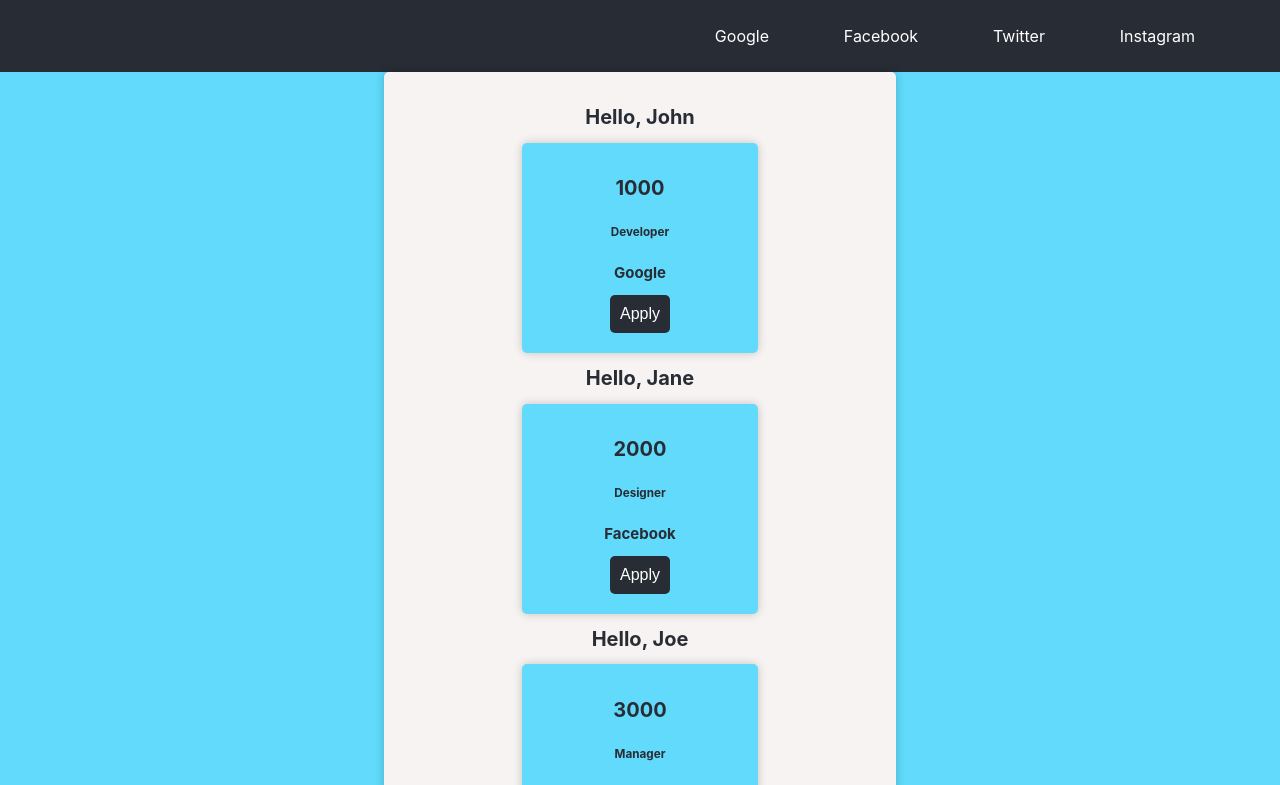
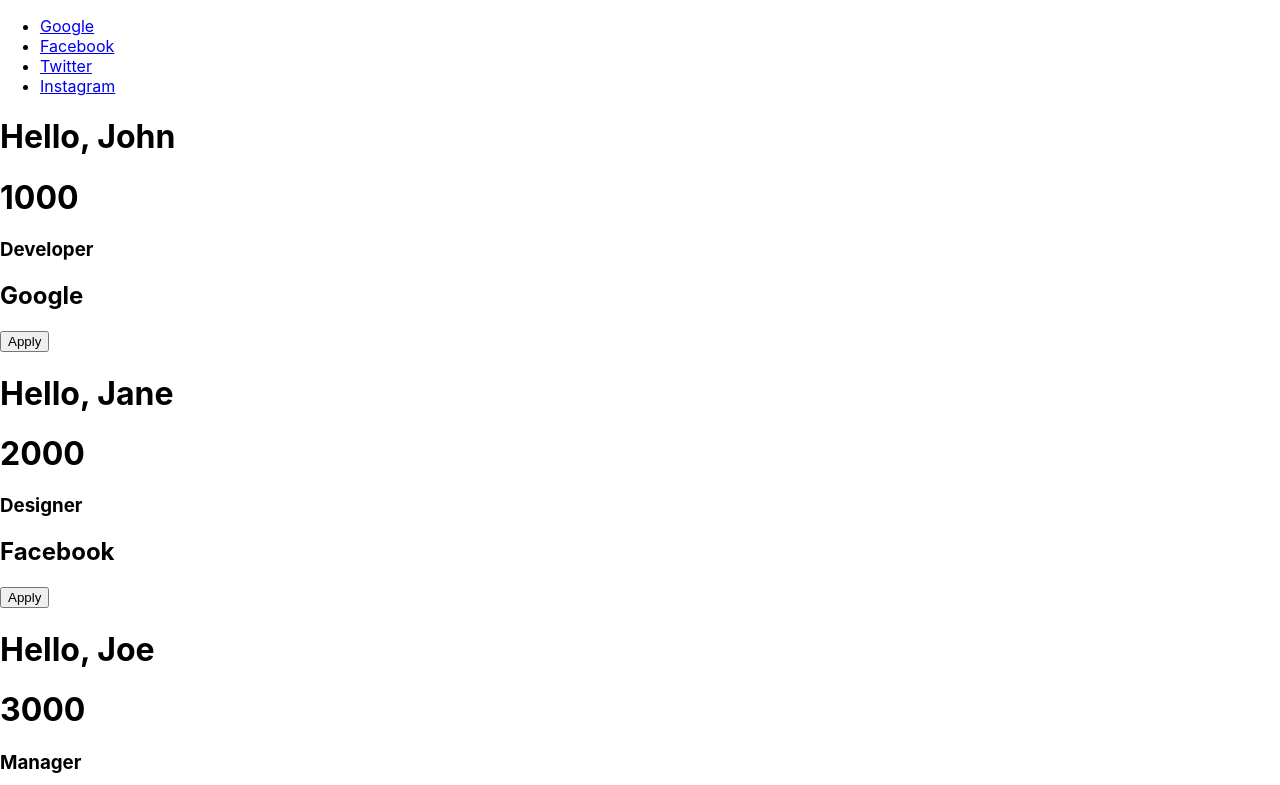
Before and after one commit to danieldraganweb/my-app, a React (Create React App) app: page / in a window 1280 px wide. Shown: the top 785 px of the page. Built offline with nearby package versions, Linux system fonts and the light colour scheme.

Commit message:
css delete error

```diff
--- a/src/App.css
+++ b/src/App.css
@@ -1,97 +1,3 @@
-.App {
-  display: flex;
-  flex-direction: column;
-  min-height: 100vh;
-  align-items: center;
-  background-color: #61dafb;
-  color: #282c34;
-}
-
-.main-nav {
-  display: flex;
-  flex-direction: row;
-  justify-content: space-between;
-  width: 100%;
-  background-color: #282c34;
-  color: white;
-  padding: 10px;
-  box-sizing: border-box;
-  width: 100%;
-}
-
-.main-nav ul {
-  display: flex;
-  align-items: center;
-  flex-direction: row;
-  justify-content: space-evenly;
-  list-style: none;
-  padding: 0;
-  width: 50%;
-  margin-left: 50%;
-}
-
-.main-nav a {
-  color: white;
-  text-decoration: none;
-  cursor: pointer;
-}
-button {
-  background-color: #282c34;
-  color: white;
-  border: none;
-  cursor: pointer;
-  padding: 10px;
-  font-size: 16px;
-  border-radius: 5px;
-  margin: 0 10px;
-}
-
-button:hover {
-  background-color: whitesmoke;
-  color: rgb(0, 0, 0);
-}
-
-.copyright {
-  position: float;
-  bottom: 0;
-  width: 100%;
-  background-color: #282c34;
-  color: white;
-  padding: 10px;
-  box-sizing: border-box;
-  text-align: center;
-  overflow: hidden;
-  margin-top: 20px;
-}
-.container {
-  margin-top: 20px;
-  display: flex;
-  flex-direction: column;
-  align-items: center;
-  justify-content: space-evenly;
-  width: 40%;
-  margin: 0 auto;
-  padding: 20px;
-  box-sizing: border-box;
-  background-color: rgb(247, 243, 243);
-  border-radius: 5px;
-  box-shadow: 0 0 10px rgba(0, 0, 0, 0.2);
-  font-size: x-small;
-}
-.job {
-  display: flex;
-  flex-direction: column;
-  align-items: center;
-  justify-content: space-evenly;
-  width: 50%;
-  margin: 0 auto;
-  padding: 20px;
-  box-sizing: border-box;
-  background-color: #61dafb;
-  border-radius: 5px;
-  box-shadow: 0 0 10px rgba(0, 0, 0, 0.2);
-  font-size: x-small;
-}
 /* .App-logo {
   height: 40vmin;
   pointer-events: none;
```
